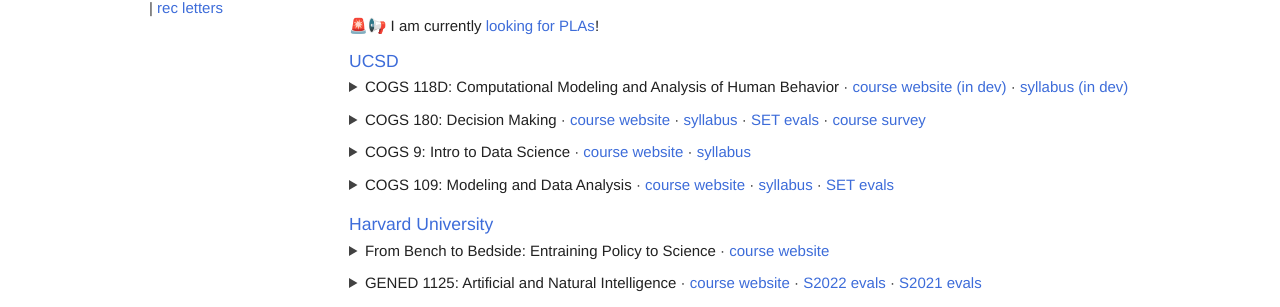
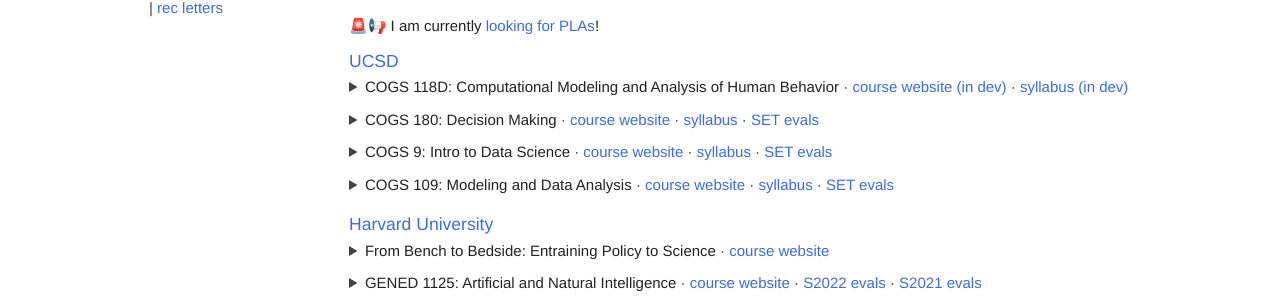
Before and after one commit to lucylai96/lucylai96.github.io, a Jekyll site: the page built from teaching.md, in a window 1280 px wide and 954 px high. Shown: the part 432-739 px from the top of the window. Built offline with Jekyll 4.4.1, drawn with Linux system fonts in a browser that asks for light colours; our own code applies the rules of GitHub Pages for plain Markdown files.

Commit message:
Update teaching.md

```diff
--- a/teaching.md
+++ b/teaching.md
@@ -36,8 +36,7 @@
 <summary><strong>COGS 180: Decision Making</strong> ·
 <a href="https://cogs180.github.io/wi26" target="_blank">course website</a> ·
 <a href="https://docs.google.com/document/d/1G8SD9n54daiYbeYOqWQfL4beGwLJiq4AFJvM7zNcmX0/edit?usp=sharing" target="_blank">syllabus</a> ·
-<a href="./files/cogs180_set.pdf" target="_blank">SET evals</a> ·
-<a href="./files/cogs180_survey.pdf" target="_blank">course survey</a> </summary>
+<a href="./files/cogs180_set.pdf" target="_blank">SET evals</a> </summary>
 
 <p>This interdisciplinary course aims to unravel the complexities behind human decision making by integrating insights from psychology, economics, neuroscience, psychiatry, design, and machine learning. We will explore everything from the cognitive biases and heuristics that shape our everyday decisions, to how decision making is impaired in various psychiatric disorders. We will also discuss why it's so hard to make rational decisions, and how we can use AI to improve our decision making.</p>
 
@@ -46,8 +45,9 @@
 
 <details style="margin-bottom: 10px;">
 <summary><strong>COGS 9: Intro to Data Science</strong> ·
-<a href="https://cogs9.github.io/wi26" target="_blank">course website</a> ·
-<a href="https://docs.google.com/document/d/1wNoespOvpfwMG5H4839B1Ap2KSnDMXlp3jQ-fbNBmWk/edit?tab=t.0" target="_blank">syllabus</a></summary>
+<a href="https://cogs9.github.io/sp26" target="_blank">course website</a> ·
+<a href="https://docs.google.com/document/d/1i3c8oN-QEdW7sisnoAQkgKoKgPBzV5TmuyMYZFJyl_A/edit?usp=sharing" target="_blank">syllabus</a> ·
+<a href="./files/cogs9_set.pdf" target="_blank">SET evals</a></summary>
 
 <p>Data shapes the news we read, the decisions we make, and the products we use. This course is a friendly introduction to the world of data science, where you’ll learn how to ask good questions about data, make sense of patterns, and share insights through clear and engaging visualizations. We’ll also explore issues of privacy, fairness, and the ways data can be misused.
 <br><br>
```
